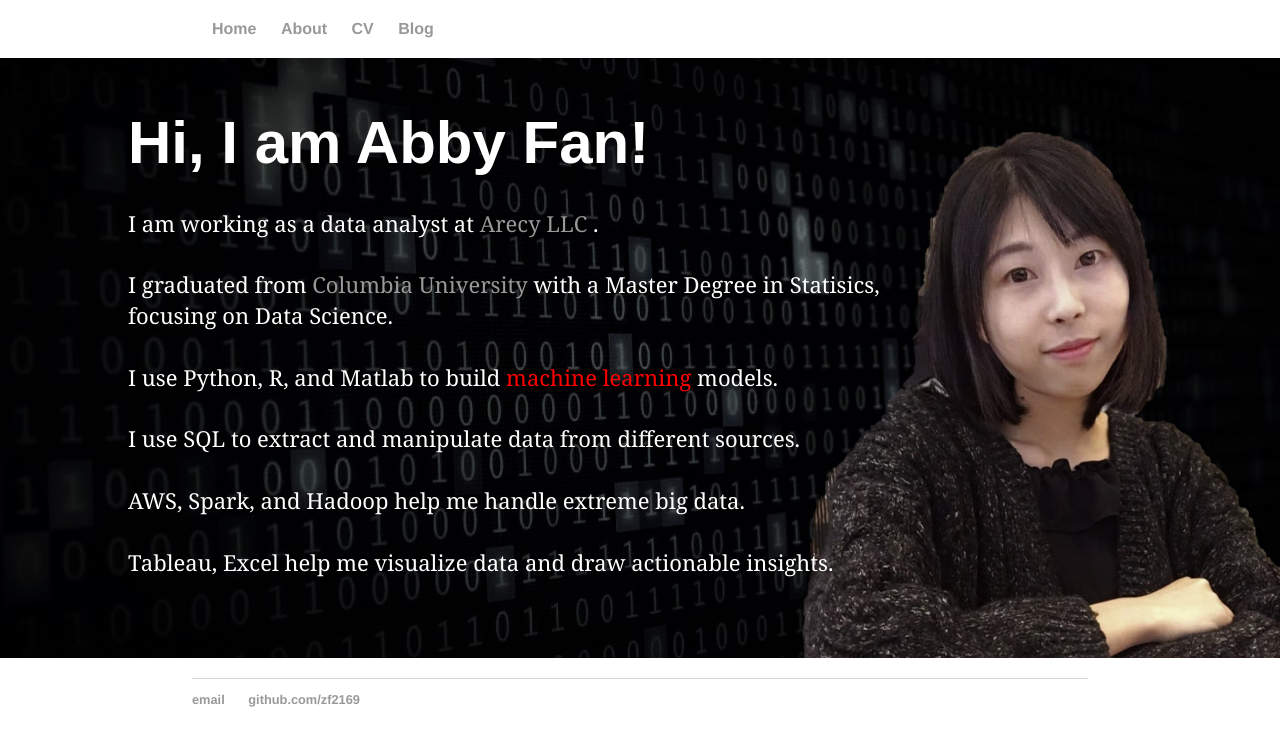
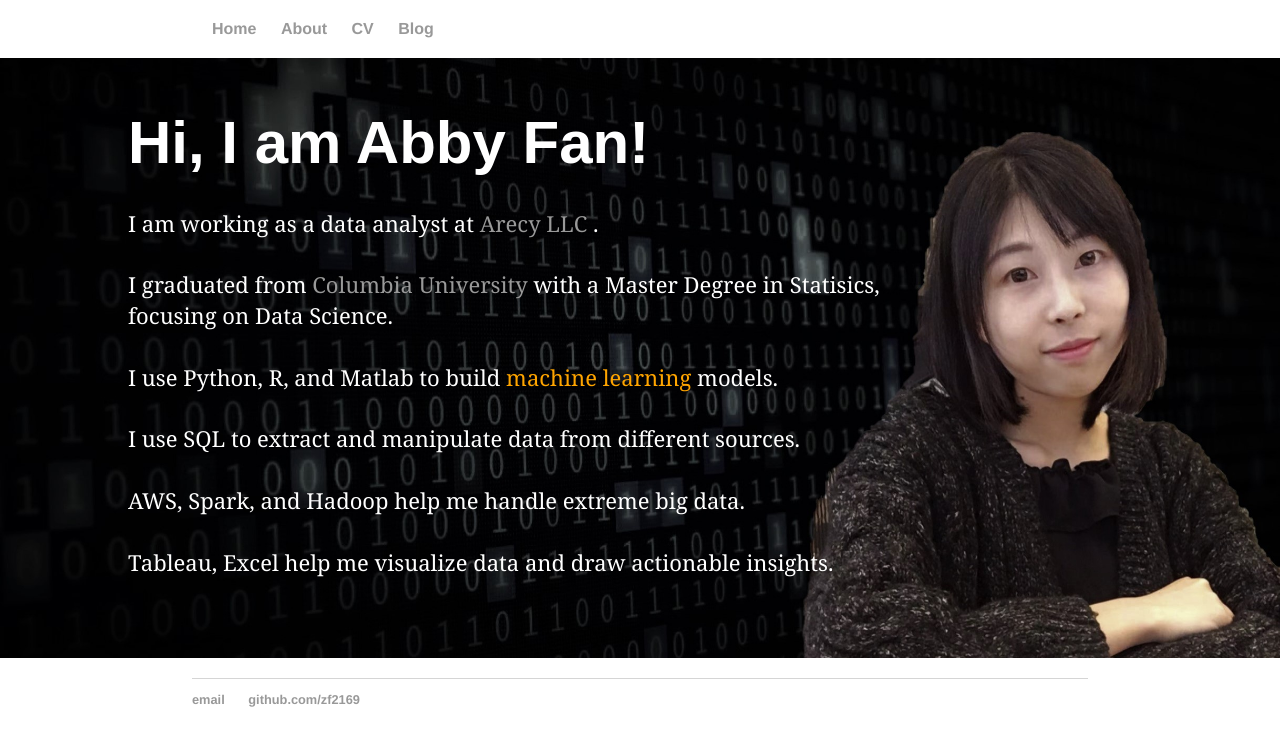
Before and after one commit to zf2169/zf2169.github.io, a Jekyll site: the page built from index.html, in a window 1280 px wide. Shown: the top 746 px of the page. Built offline with Jekyll 4.4.1, drawn with Linux system fonts in a browser that asks for light colours.

Commit message:
Update index.html

```diff
--- a/index.html
+++ b/index.html
@@ -13,7 +13,7 @@ title: Abby Fan Personal Website
 	<p2> <br><br>
 	I am working as a data analyst at <a href="https://www.arecy-us.com/"> Arecy LLC </a>. <br><br>
 	I graduated from <a href="https://www.columbia.edu/"> Columbia University </a> with a Master Degree in Statisics, focusing on Data Science. <br><br>
-	I use Python, R, and Matlab to build <font color="red"> machine learning </font> models.<br><br>
+	I use Python, R, and Matlab to build <font color="orange"> machine learning </font> models.<br><br>
 	I use SQL to extract and manipulate data from different sources. <br><br>
 	AWS, Spark, and Hadoop help me handle extreme big data. <br><br>
 	Tableau, Excel help me visualize data and draw actionable insights. <br><br></p2>
```
